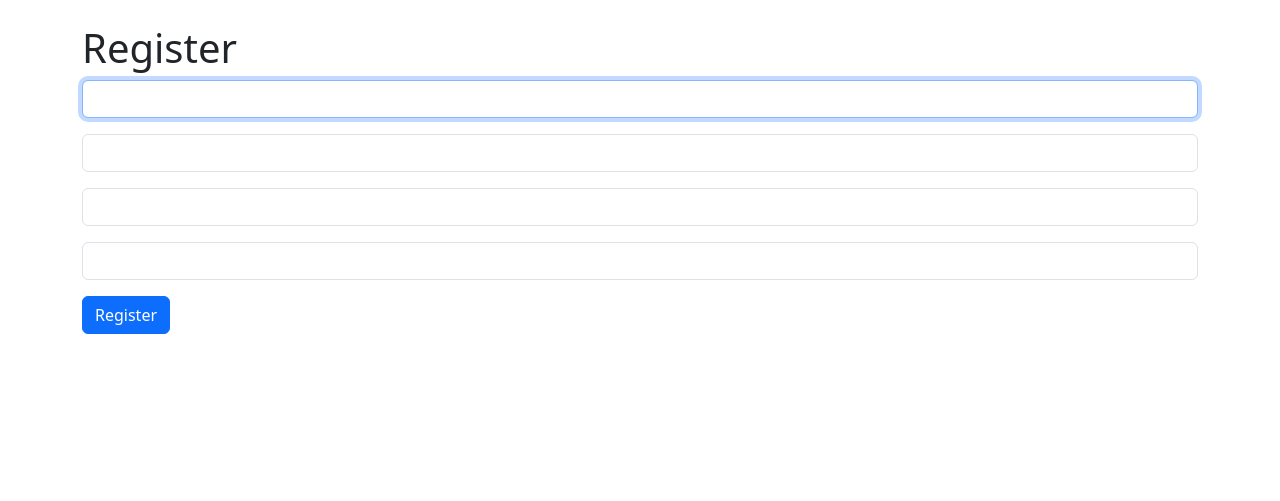
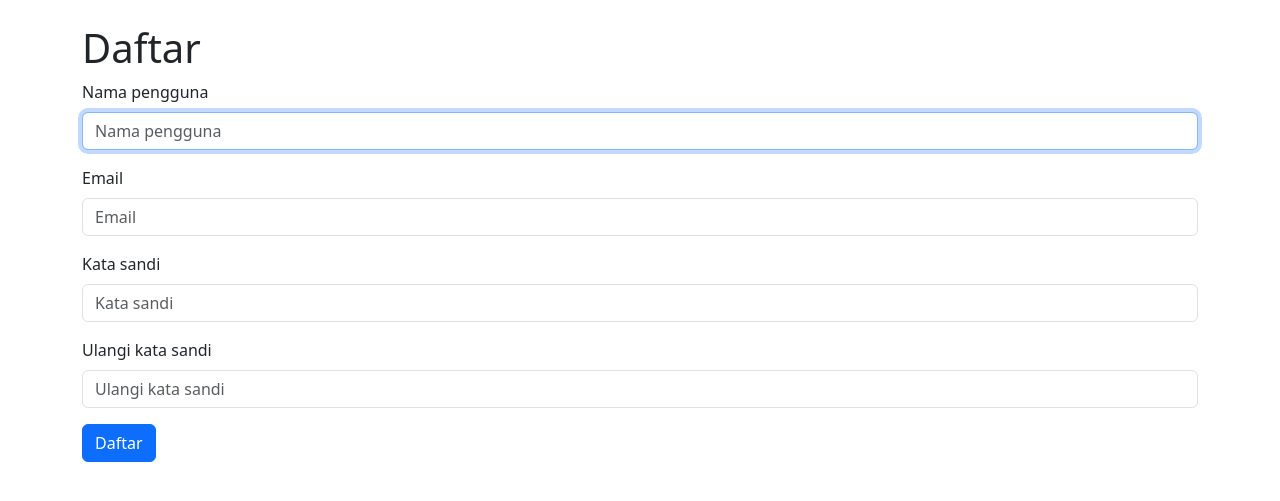
Before and after one commit to bongs20/blogbebas, a Django app: page /register/ in a window 1280 px wide. Shown: the part 65-566 px from the top of the page. Run offline with Django 4.2, Linux system fonts and the light colour scheme.

Commit message:
feat(auth): improve register form with placeholders, labels, and inline errors

```diff
--- a/blog/forms.py
+++ b/blog/forms.py
@@ -11,6 +11,36 @@ class RegisterForm(UserCreationForm):
     class Meta:
         model = User
         fields = ['username', 'email', 'password1', 'password2']
+
+    def __init__(self, *args, **kwargs):
+        super().__init__(*args, **kwargs)
+        # Labels (ID)
+        self.fields['username'].label = 'Nama pengguna'
+        self.fields['email'].label = 'Email'
+        self.fields['password1'].label = 'Kata sandi'
+        self.fields['password2'].label = 'Ulangi kata sandi'
+        # Placeholders & classes
+        self.fields['username'].widget.attrs.update({
+            'class': 'form-control',
+            'placeholder': 'Nama pengguna',
+            'autocomplete': 'username',
+            'autofocus': 'autofocus',
+        })
+        self.fields['email'].widget.attrs.update({
+            'class': 'form-control',
+            'placeholder': 'Email',
+            'autocomplete': 'email',
+        })
+        self.fields['password1'].widget.attrs.update({
+            'class': 'form-control',
+            'placeholder': 'Kata sandi',
+            'autocomplete': 'new-password',
+        })
+        self.fields['password2'].widget.attrs.update({
+            'class': 'form-control',
+            'placeholder': 'Ulangi kata sandi',
+            'autocomplete': 'new-password',
+        })
 
 
 class PostForm(forms.ModelForm):
--- a/templates/register.html
+++ b/templates/register.html
@@ -1,12 +1,45 @@
 {% extends 'base.html' %}
-{% load form_extras %}
 {% block content %}
-  <h1>Register</h1>
-  <form method="post">{% csrf_token %}
-  <div class="mb-3">{{ form.username|add_class:'form-control' }}</div>
-  <div class="mb-3">{{ form.email|add_class:'form-control' }}</div>
-  <div class="mb-3">{{ form.password1|add_class:'form-control' }}</div>
-  <div class="mb-3">{{ form.password2|add_class:'form-control' }}</div>
-    <button class="btn btn-primary">Register</button>
+  <h1>Daftar</h1>
+  <form method="post" novalidate>
+    {% csrf_token %}
+
+    <div class="mb-3">
+      <label class="form-label" for="id_username">Nama pengguna</label>
+      {{ form.username }}
+      {% if form.username.errors %}
+        <div class="invalid-feedback d-block">{{ form.username.errors|join:', ' }}</div>
+      {% endif %}
+    </div>
+
+    <div class="mb-3">
+      <label class="form-label" for="id_email">Email</label>
+      {{ form.email }}
+      {% if form.email.errors %}
+        <div class="invalid-feedback d-block">{{ form.email.errors|join:', ' }}</div>
+      {% endif %}
+    </div>
+
+    <div class="mb-3">
+      <label class="form-label" for="id_password1">Kata sandi</label>
+      {{ form.password1 }}
+      {% if form.password1.errors %}
+        <div class="invalid-feedback d-block">{{ form.password1.errors|join:', ' }}</div>
+      {% endif %}
+    </div>
+
+    <div class="mb-3">
+      <label class="form-label" for="id_password2">Ulangi kata sandi</label>
+      {{ form.password2 }}
+      {% if form.password2.errors %}
+        <div class="invalid-feedback d-block">{{ form.password2.errors|join:', ' }}</div>
+      {% endif %}
+    </div>
+
+    {% if form.non_field_errors %}
+      <div class="alert alert-danger">{{ form.non_field_errors|join:' ' }}</div>
+    {% endif %}
+
+    <button class="btn btn-primary" type="submit">Daftar</button>
   </form>
 {% endblock %}
```
